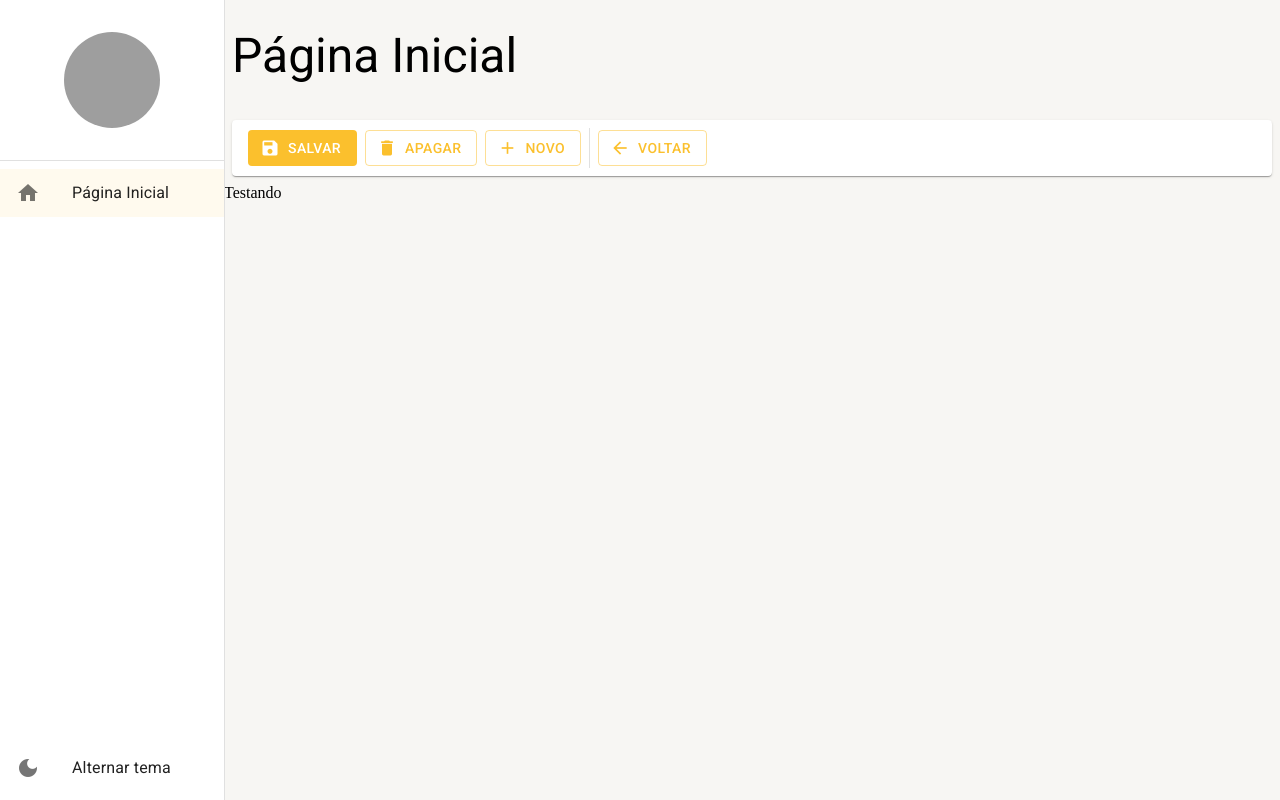
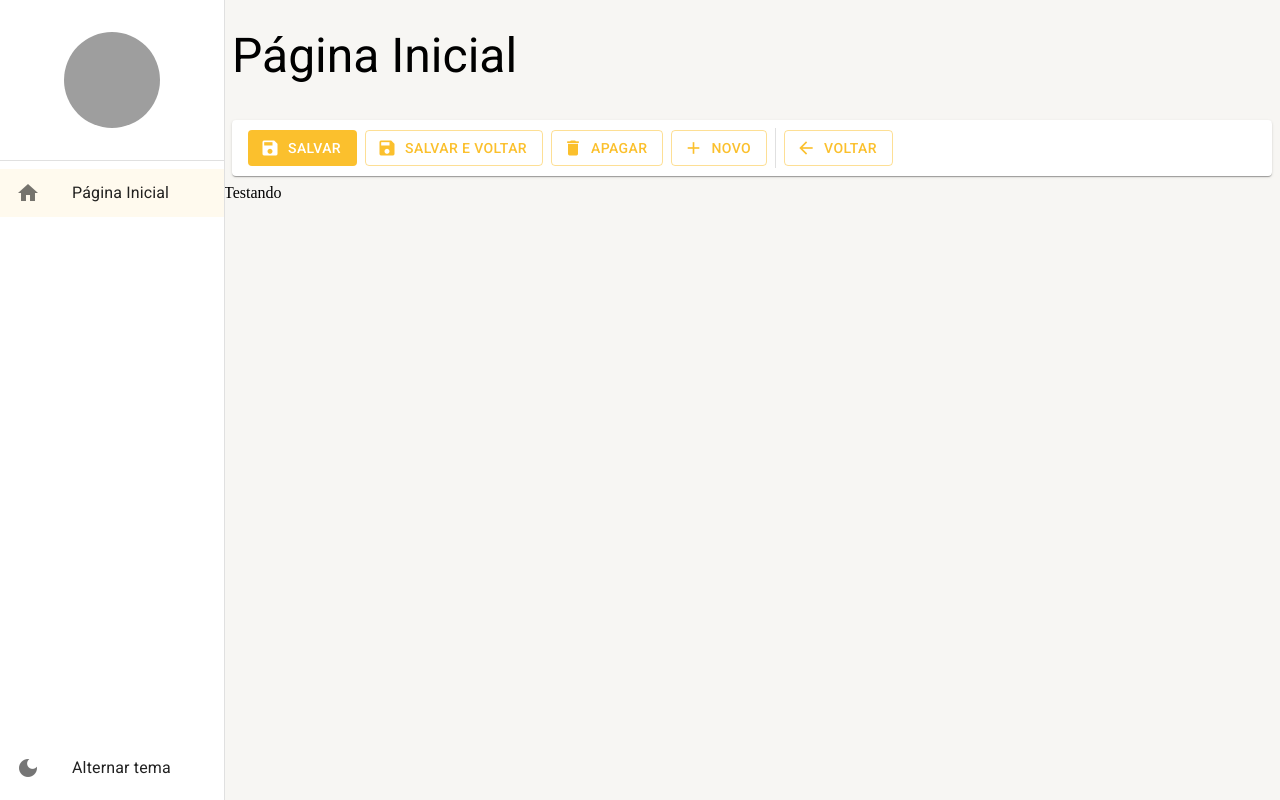
Before and after one commit to fabiosnascimento/react-cadastro-cidades-pessoas, a React (Create React App) app: page /pagina-inicial in a window 1280 px wide. Built offline with nearby package versions, Linux system fonts and the light colour scheme; grey boxes are pictures that could not be loaded.

Commit message:
Adicionando o skeleton do Material UI

```diff
--- a/src/pages/dashboard/Dashboard.tsx
+++ b/src/pages/dashboard/Dashboard.tsx
@@ -6,7 +6,7 @@
     <LayoutBaseDePagina
       titulo='Página Inicial'
       barraDeFerramentas={(
-        <FerramentasDeDetalhe />
+        <FerramentasDeDetalhe mostrarBotaoSalvarEFechar />
       )}
     >
       Testando
--- a/src/shared/components/ferramentas-de-detalhe/FerramentasDeDetalhe.tsx
+++ b/src/shared/components/ferramentas-de-detalhe/FerramentasDeDetalhe.tsx
@@ -1,4 +1,4 @@
-import { Box, Button, Divider, Icon, Paper, useTheme } from "@mui/material"
+import { Box, Button, Divider, Icon, Paper, Skeleton, useTheme } from "@mui/material"
 
 interface IFerramentasDeDetalheProps {
   textoBotaoNovo?: string;
@@ -8,6 +8,12 @@
   mostrarBotaoApagar?: boolean;
   mostrarBotaoSalvar?: boolean;
   mostrarBotaoSalvarEFechar?: boolean;
+
+  mostrarBotaoNovoCarregando?: boolean;
+  mostrarBotaoVoltarCarregando?: boolean;
+  mostrarBotaoApagarCarregando?: boolean;
+  mostrarBotaoSalvarCarregando?: boolean;
+  mostrarBotaoSalvarEFecharCarregando?: boolean;
 
   aoClicarEmNovo?: () => void;
   aoClicarEmVoltar?: () => void;
@@ -24,6 +30,12 @@
   mostrarBotaoApagar = true,
   mostrarBotaoSalvar = true,
   mostrarBotaoSalvarEFechar = false,
+
+  mostrarBotaoNovoCarregando = false,
+  mostrarBotaoVoltarCarregando = false,
+  mostrarBotaoApagarCarregando = false,
+  mostrarBotaoSalvarCarregando = false,
+  mostrarBotaoSalvarEFecharCarregando = false,
 
   aoClicarEmNovo,
   aoClicarEmVoltar,
@@ -44,7 +56,7 @@
       gap={1}
       alignItems="center"
     >
-      {mostrarBotaoSalvar && (
+      {(mostrarBotaoSalvar && !mostrarBotaoSalvarCarregando) && (
         <Button
           color="primary"
           disableElevation
@@ -55,7 +67,12 @@
           Salvar
         </Button>
       )}
-      {mostrarBotaoSalvarEFechar && (
+
+      {mostrarBotaoSalvarCarregando && (
+        <Skeleton width={110} height={60} />
+      )}
+
+      {(mostrarBotaoSalvarEFechar && !mostrarBotaoSalvarEFecharCarregando) && (
         <Button
           color="primary"
           disableElevation
@@ -66,7 +83,12 @@
           Salvar e Voltar
         </Button>
       )}
-      {mostrarBotaoApagar && (
+
+      {mostrarBotaoSalvarEFecharCarregando && (
+        <Skeleton width={180} height={60} />
+      )}
+
+      {(mostrarBotaoApagar && !mostrarBotaoApagarCarregando) && (
         <Button
           color="primary"
           disableElevation
@@ -77,7 +99,12 @@
           Apagar
         </Button>
       )}
-      {mostrarBotaoNovo && (
+
+      {mostrarBotaoApagarCarregando && (
+        <Skeleton width={110} height={60} />
+      )}
+
+      {(mostrarBotaoNovo && !mostrarBotaoNovoCarregando) && (
         <Button
           color="primary"
           disableElevation
@@ -89,9 +116,13 @@
         </Button>
       )}
 
+      {mostrarBotaoNovoCarregando && (
+        <Skeleton width={110} height={60} />
+      )}
+
       <Divider variant="middle" orientation="vertical" />
 
-      {mostrarBotaoVoltar && (
+      {(mostrarBotaoVoltar && !mostrarBotaoVoltarCarregando) && (
         <Button
           color="primary"
           disableElevation
@@ -102,6 +133,10 @@
           Voltar
         </Button>
       )}
+
+      {mostrarBotaoVoltarCarregando && (
+        <Skeleton width={110} height={60} />
+      )}
     </Box>
   )
 }
```
